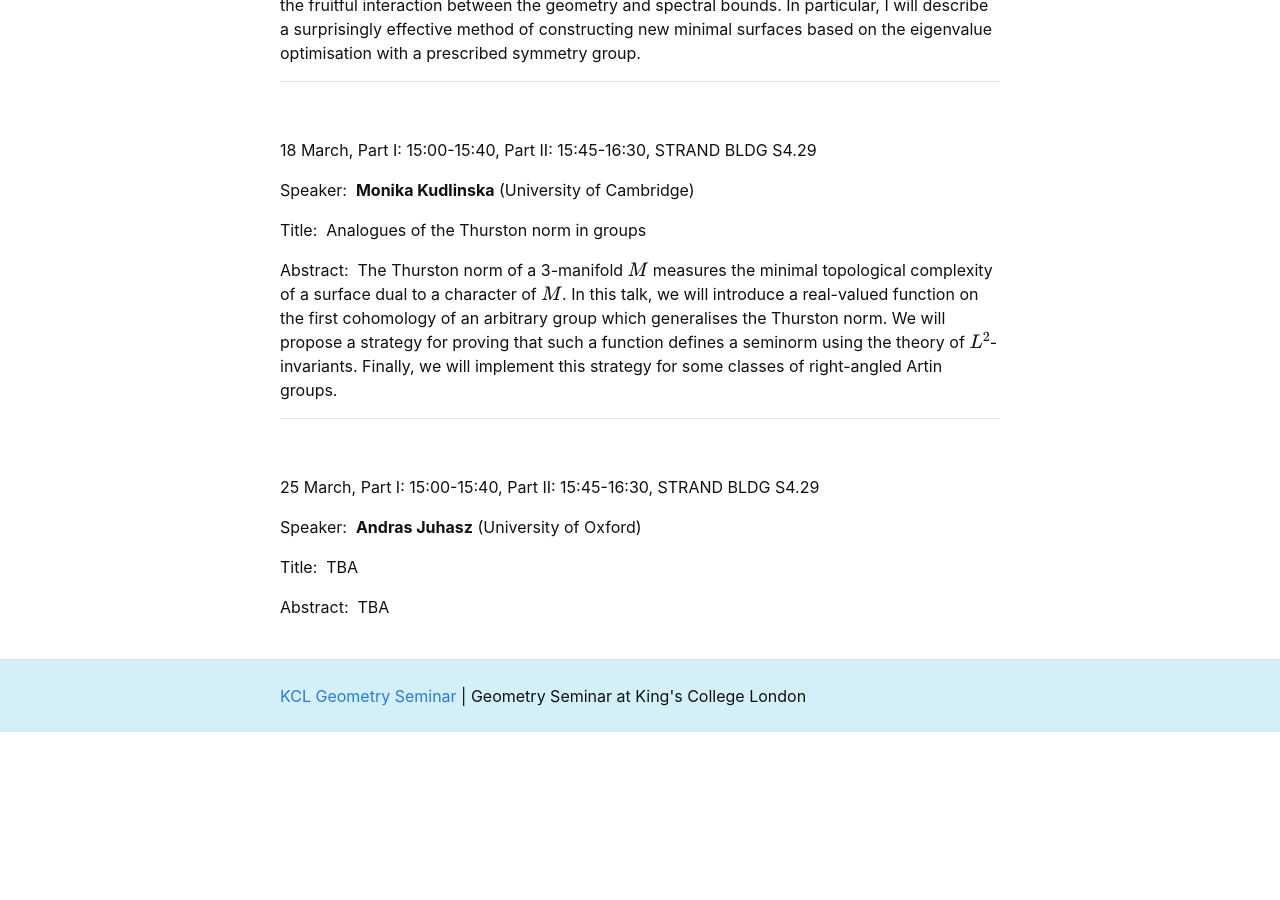
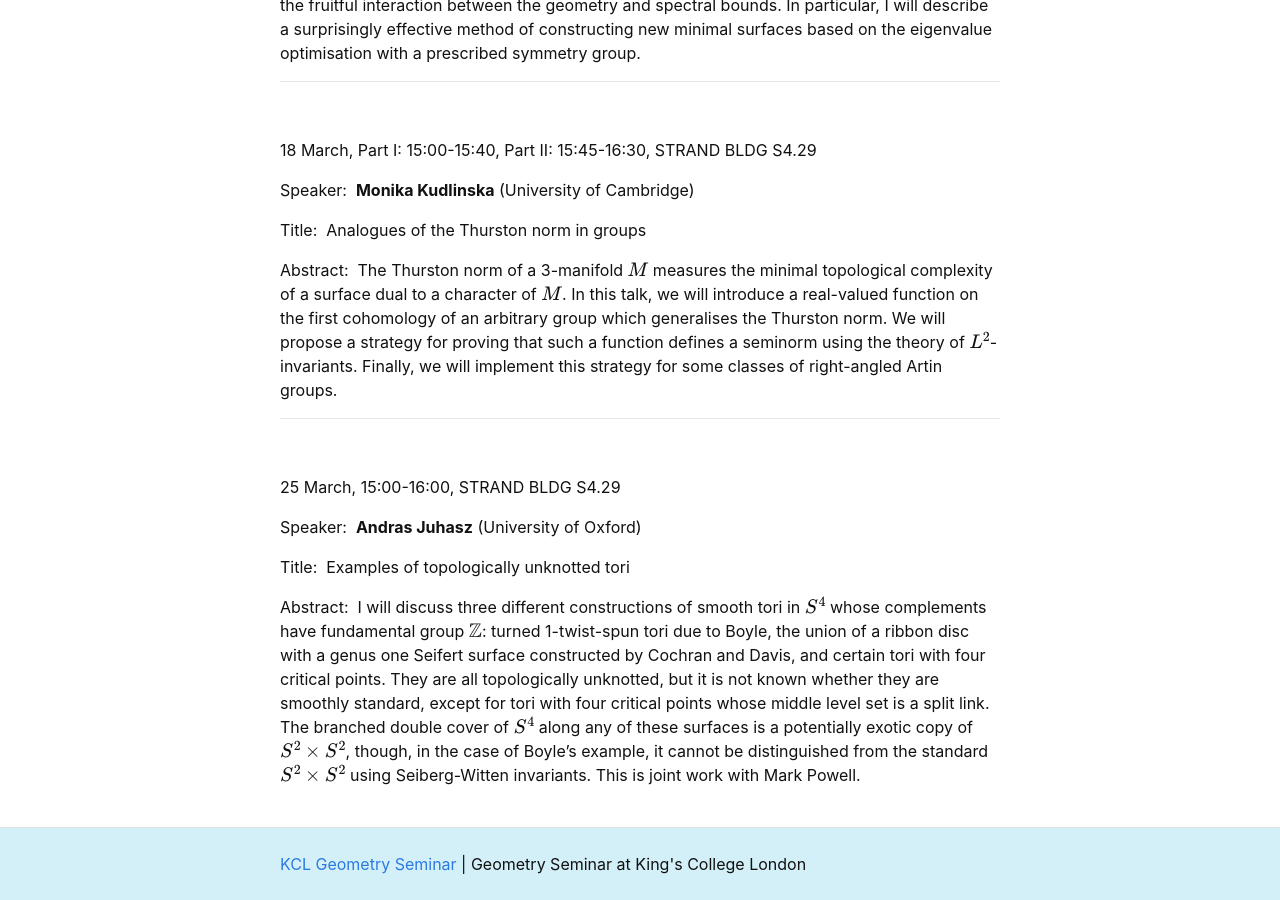
Before and after one commit to kcl-geometry-seminar/kcl-geometry-seminar.github.io, a Jekyll site: the page built from pages/index.md, in a window 1280 px wide and 900 px high, scrolled down 3519 px. Built offline with Jekyll 4.4.1, drawn with Linux system fonts in a browser that asks for light colours; formulas are drawn with MathJax 3; a script that is not in the unit is left out; before the commit the page ends 4251 px from its top, so only the background shows below that.

Commit message:
Update index.md
Updated Juhasz's title and abstract.

```diff
--- a/pages/index.md
+++ b/pages/index.md
@@ -122,10 +122,10 @@ Abstract:&nbsp; The Thurston norm of a 3-manifold $M$ measures the minimal topol
 ---------------------------------------------------------
 <br />
 
-25 March, Part I: 15:00-15:40, Part II: 15:45-16:30, STRAND BLDG S4.29
+25 March, 15:00-16:00, STRAND BLDG S4.29
 
 Speaker:&nbsp; **Andras Juhasz** (University of Oxford)
 
-Title:&nbsp; TBA
+Title:&nbsp; Examples of topologically unknotted tori
 
-Abstract:&nbsp; TBA
+Abstract:&nbsp; I will discuss three different constructions of smooth tori in $S^4$ whose complements have fundamental group $\mathbb{Z}$: turned 1-twist-spun tori due to Boyle, the union of a ribbon disc with a genus one Seifert surface constructed by Cochran and Davis, and certain tori with four critical points. They are all topologically unknotted, but it is not known whether they are smoothly standard, except for tori with four critical points whose middle level set is a split link. The branched double cover of $S^4$ along any of these surfaces is a potentially exotic copy of $S^2 \times S^2$, though, in the case of Boyle's example, it cannot be distinguished from the standard $S^2 \times S^2$ using Seiberg-Witten invariants. This is joint work with Mark Powell.
```
